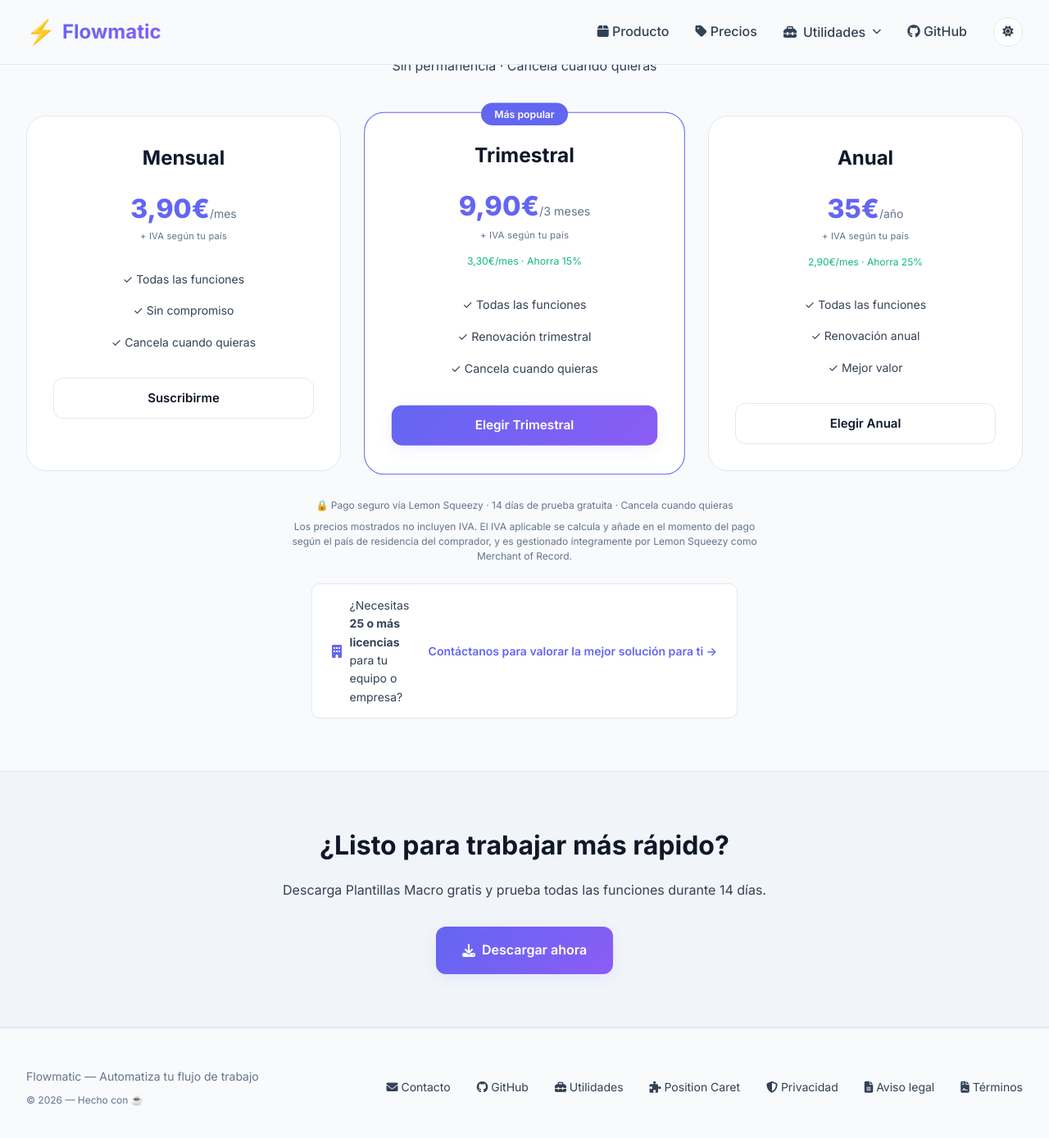
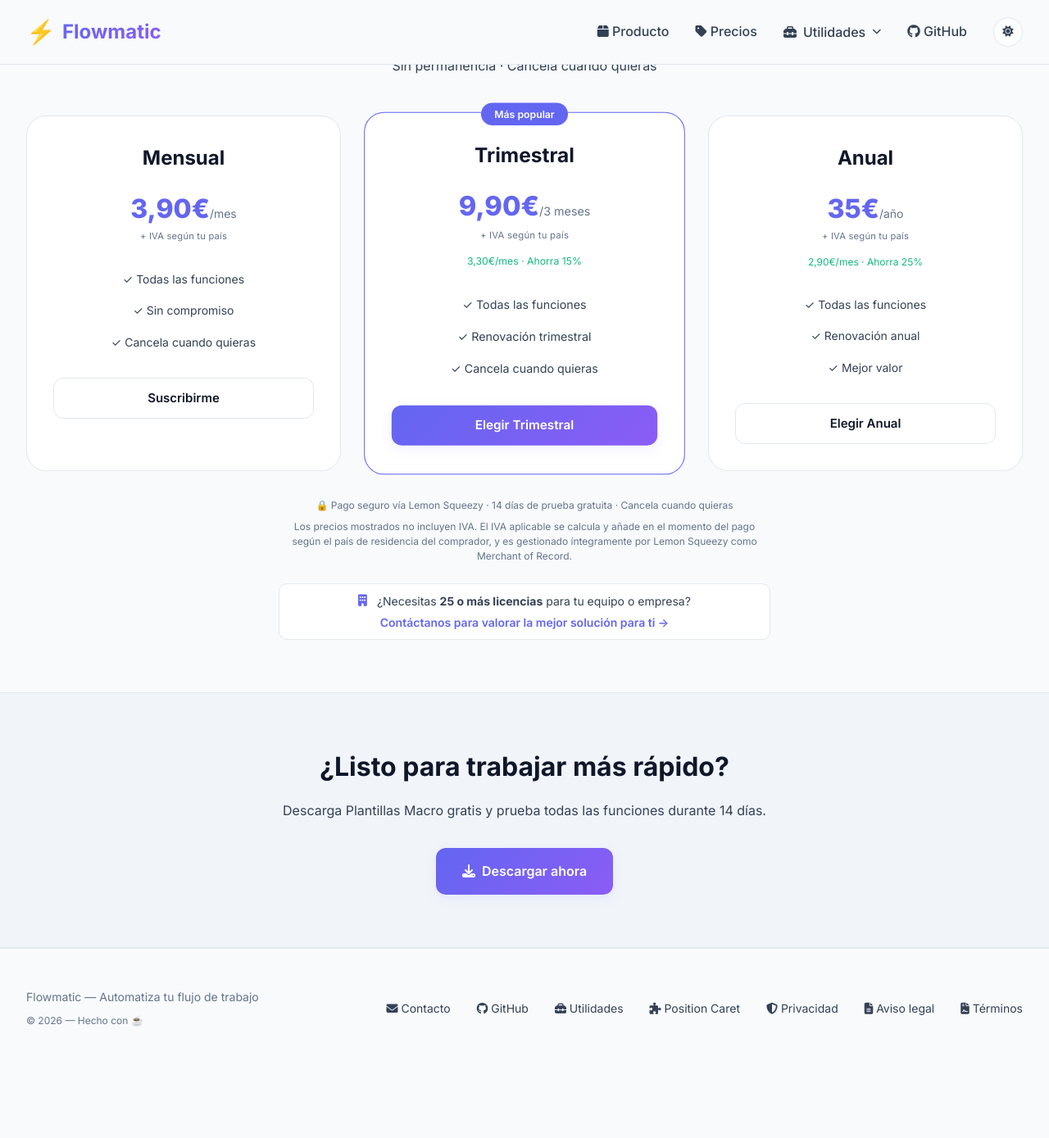
Before and after one commit to flowmaticc/flowmaticc.github.io, a Jekyll site: the page built from index.html, in a window 1280 px wide and 1400 px high, scrolled down 3229 px. Shown: the top 1389 px of the window at 82% size. Built offline with Jekyll 4.4.1, drawn with Linux system fonts in a browser that asks for light colours; after the commit the page ends 4533 px from its top, so only the background shows below that.

Commit message:
Update index.html

```diff
--- a/index.html
+++ b/index.html
@@ -364,22 +364,27 @@ extra_js: |
   display: flex;
   align-items: center;
   justify-content: center;
-  gap: 0.6rem;
+  flex-wrap: wrap;
+  gap: 0.4rem 0.75rem;
   margin-top: 1.5rem;
-  padding: 0.9rem 1.5rem;
+  padding: 0.65rem 1.25rem;
   background: var(--bg-card);
   border: 1px solid var(--border);
   border-radius: 10px;
-  max-width: 520px;
+  max-width: 600px;
   margin-left: auto;
   margin-right: auto;
   font-size: 0.875rem;
   color: var(--text-secondary);
+  line-height: 1.4;
 }
 .pricing-volume i {
   color: var(--accent);
-  font-size: 1rem;
+  font-size: 0.9rem;
   flex-shrink: 0;
+}
+.pricing-volume span {
+  white-space: nowrap;
 }
 .pricing-volume a {
   color: var(--accent);
@@ -388,9 +393,6 @@ extra_js: |
   white-space: nowrap;
 }
 .pricing-volume a:hover { text-decoration: underline; }
-@media (max-width: 560px) {
-  .pricing-volume { flex-direction: column; text-align: center; gap: 0.4rem; }
-}
 </style>
 
 
```
